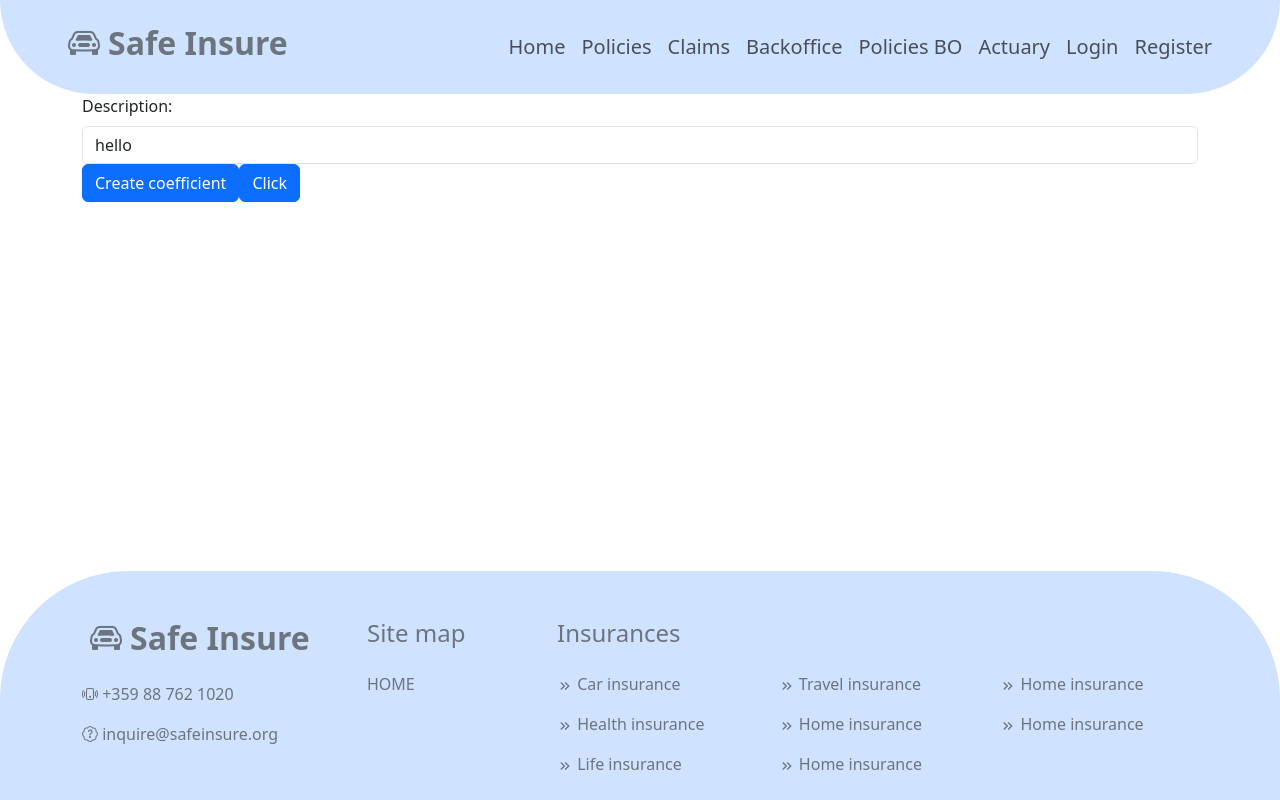
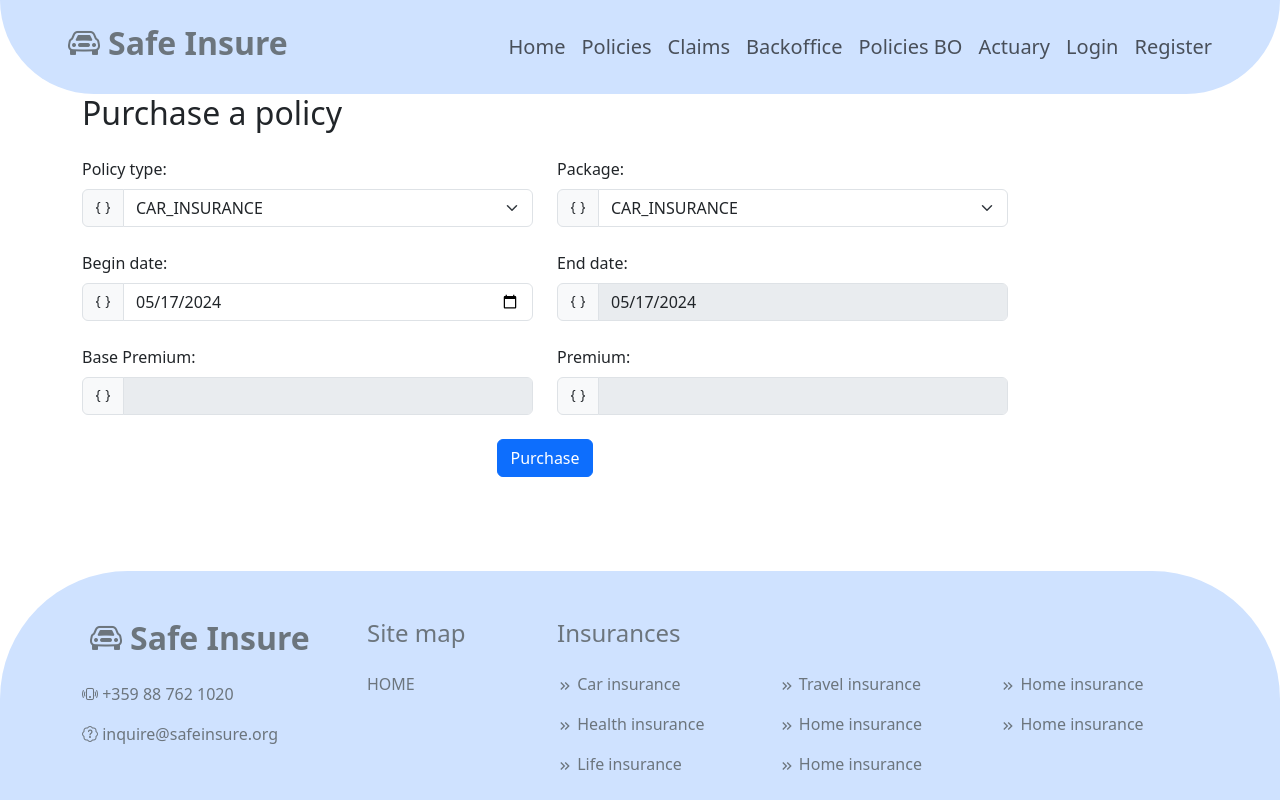
Before and after one commit to genasim/Insurance_Platform, a React (Create React App) app in the folder frontend/: page /client/policies in a window 1280 px wide. Built offline with nearby package versions, Linux system fonts and the light colour scheme.

Commit message:
Fixed the calendar

```diff
--- a/frontend/src/features/policies/PolicySubmission.tsx
+++ b/frontend/src/features/policies/PolicySubmission.tsx
@@ -1,12 +1,33 @@
-import React, {ChangeEvent, FormEvent, MouseEventHandler, useState} from 'react';
+import React, {ChangeEvent, FormEvent, useState} from 'react';
+import {Currency} from "../../models/Currency";
+import {PolicyType} from "../../models/PolicyType";
+import moment, {unitOfTime} from "moment";
 
 interface PolicySubmissionState {
-    description: string
+    policyNumber: string,
+    holderId: string,
+    type: string,
+    packageId: string,
+    premium: string,
+    premiumCurrency: string,
+    beginDate: string,
+    endDate: string,
+    purchaseDate: string,
 }
 
 const PolicySubmission: React.FC = () => {
+    const format = "YYYY-MM-DD";
+
     const [state, setState] = useState<PolicySubmissionState>({
-        description: "hello"
+        policyNumber: '',
+        holderId: '',
+        type: '',
+        packageId: '',
+        premium: '',
+        premiumCurrency: Currency.BGN,
+        beginDate: moment().format(format),
+        endDate: moment().format(format),
+        purchaseDate: moment().format(format),
     })
 
     const handleSubmit = (event: FormEvent) => {
@@ -20,11 +41,19 @@ const PolicySubmission: React.FC = () => {
         alert("Click")
     }
 
-    function handleFormClick() {
-        alert("Form click")
-    }
+    const handleOnChange = (event: ChangeEvent<HTMLInputElement | HTMLSelectElement>): void => {
+        debugger;
+        if (event.target.name === "beginDate") {
+            const beginDate = moment(event.target.value);
+            const endDate = moment(beginDate).add(1, 'year' );
+            setState({
+                ...state,
+                beginDate: beginDate.format(format),
+                endDate: endDate.format(format)
+            });
+            return;
+        }
 
-    const handleOnChange = (event: ChangeEvent<HTMLInputElement>): void => {
         setState(prevState => ({
             ...prevState,
             [event.target.name]: event.target.value
@@ -34,15 +63,76 @@ const PolicySubmission: React.FC = () => {
 
     return (
         <div className="container-md">
-            <form  onClick={handleFormClick}>
-                <label htmlFor="description" className="form-label">Description: </label>
-                <input type="text" className="form-control" id="description"
-                       name="description"
-                       value={state.description}
-                       onChange={handleOnChange}
-                       placeholder="Description"/>
-                <button type="submit" className="btn btn-primary">Create coefficient</button>
-                <button type="submit" className="btn btn-primary" onClick={handleClick}>Click</button>
+            <h2 className="h2 mb-4">Purchase a policy</h2>
+            <form>
+                <div className="row">
+                    <div className="col-md-5 justify-content-center">
+                        <label htmlFor="policy-type" className="form-label">Policy type: </label>
+                        <div className="mb-4 input-group">
+                            <span className="input-group-text"><i className="bi bi-braces"></i></span>
+                            <select id="policy-type" defaultValue={PolicyType.CAR_INSURANCE} className="form-select"
+                                    name="type" onChange={handleOnChange}>
+                                {Object.values(PolicyType).map((e, i) => (
+                                    <option key={e.toString()} value={e.toString()}>{e.toString()}</option>
+                                ))}
+                            </select>
+                        </div>
+                    </div>
+                    <div className="col-md-5 justify-content-center">
+                        <label htmlFor="package" className="form-label">Package:</label>
+                        <div className="mb-4 input-group">
+                            <span className="input-group-text"><i className="bi bi-braces"></i></span>
+                            <select id="package" className="form-select" name="package" onChange={handleOnChange}>
+                                {Object.values(PolicyType).map((e, i) => (
+                                    <option key={e.toString()} value={e.toString()}>{e.toString()}</option>
+                                ))}
+                            </select>
+                        </div>
+                    </div>
+                </div>
+                <div className="row">
+                    <div className="col-md-5 justify-content-center">
+                        <label htmlFor="begin-date" className="form-label">Begin date:</label>
+                        <div className="mb-4 input-group">
+                            <span className="input-group-text"><i className="bi bi-braces"></i></span>
+                            <input type="date" className="form-control" id="begin-date" name="beginDate"
+                                   value={state.beginDate}
+                                   onChange={handleOnChange}/>
+                        </div>
+                    </div>
+                    <div className="col-md-5 justify-content-center">
+                        <label htmlFor="end-date" className="form-label">End date:</label>
+                        <div className="mb-4 input-group">
+                            <span className="input-group-text"><i className="bi bi-braces"></i></span>
+                            <input type="date" className="form-control" id="end-date" name="endDate"
+                                   value={state.endDate}
+                                   disabled/>
+                        </div>
+                    </div>
+                </div>
+                <div className="row">
+                    <div className="col-md-5 justify-content-center">
+                        <label htmlFor="base-premium" className="form-label">Base Premium:</label>
+                        <div className="mb-4 input-group">
+                            <span className="input-group-text"><i className="bi bi-braces"></i></span>
+                            <input type="number" className="form-control" id="base-premium" name="basePremium"
+                                   disabled/>
+                        </div>
+                    </div>
+                    <div className="col-md-5 justify-content-center">
+                        <label htmlFor="premium" className="form-label">Premium:</label>
+                        <div className="mb-4 input-group">
+                            <span className="input-group-text"><i className="bi bi-braces"></i></span>
+                            <input type="number" className="form-control" id="premium" name="premium"
+                                   disabled/>
+                        </div>
+                    </div>
+                </div>
+                <div className="row">
+                    <div className="col-md-10 justify-content-center d-flex">
+                        <button type="submit" className="btn btn-primary">Purchase</button>
+                    </div>
+                </div>
             </form>
         </div>
     );
```
